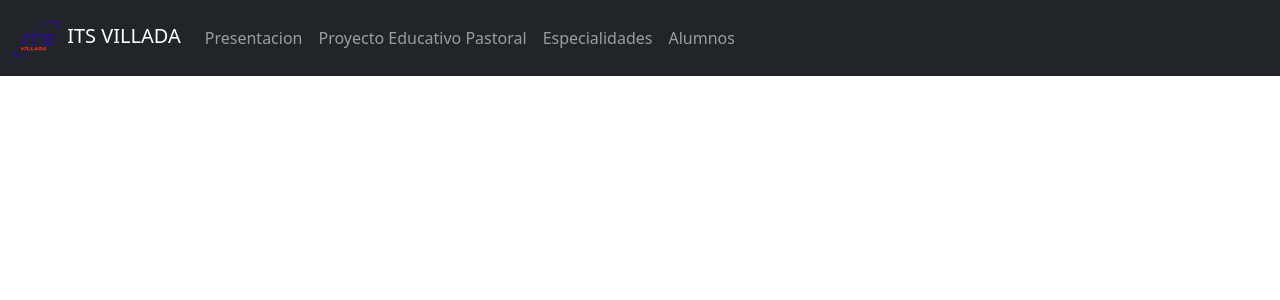
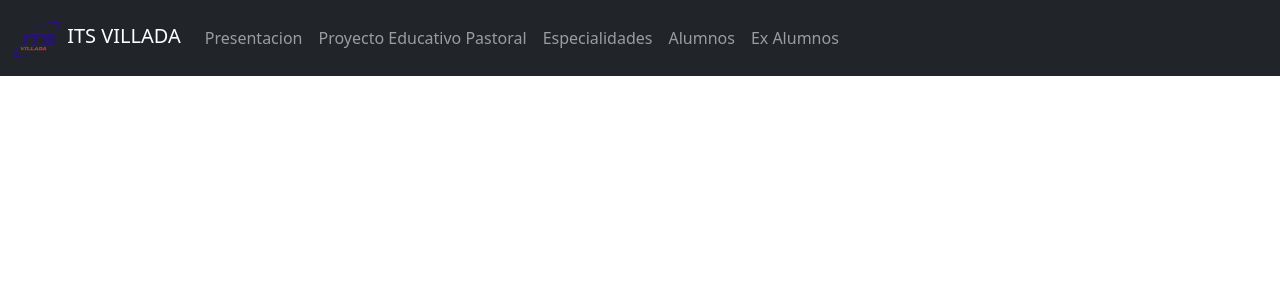
Before and after one commit to MateMar04/VilladaWebsite, a Django app: page / in a window 1280 px wide. Shown: the top 300 px of the page. Run offline with Django 4.2, Linux system fonts and the light colour scheme.

Commit message:
ex alumnos dropdown

```diff
--- a/conf/templates/navbar.html
+++ b/conf/templates/navbar.html
@@ -71,6 +71,16 @@
                         <li><a class="dropdown-item" href="#">Menu Semanal</a></li>
                     </ul>
                 </li>
+                <li class="nav-item dropdown">
+                    <a aria-expanded="false" class="nav-link" data-bs-toggle="dropdown" href="#"
+                       id="navbarDropdownExAlumnos" role="button">
+                        Ex Alumnos
+                    </a>
+                    <ul aria-labelledby="navbarDropdownMenuLink" class="dropdown-menu">
+                        <li><a class="dropdown-item" href="#">Novedades para Ex Alumnos</a></li>
+                        <li><a class="dropdown-item" href="#">Bolsa de Trabajos para Ex Alumnos</a></li>
+                    </ul>
+                </li>
             </ul>
         </div>
     </div>
```
